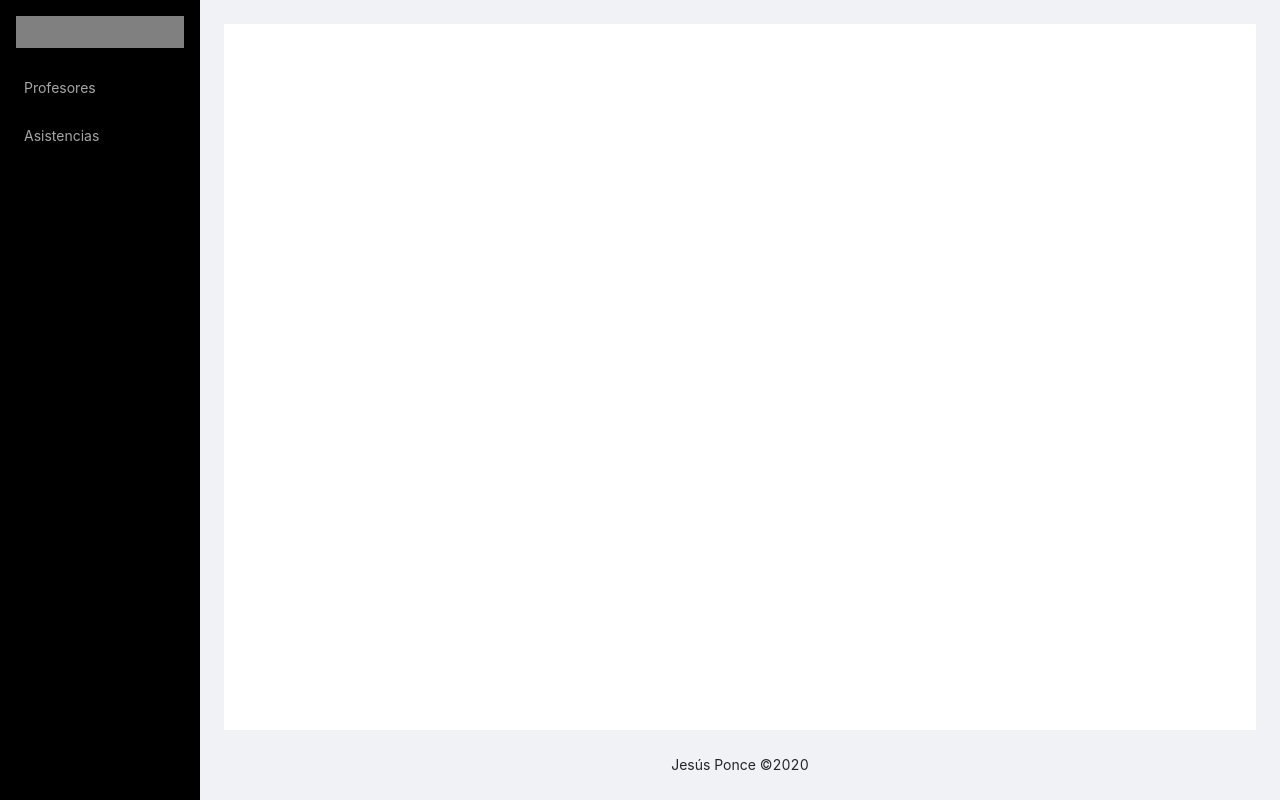
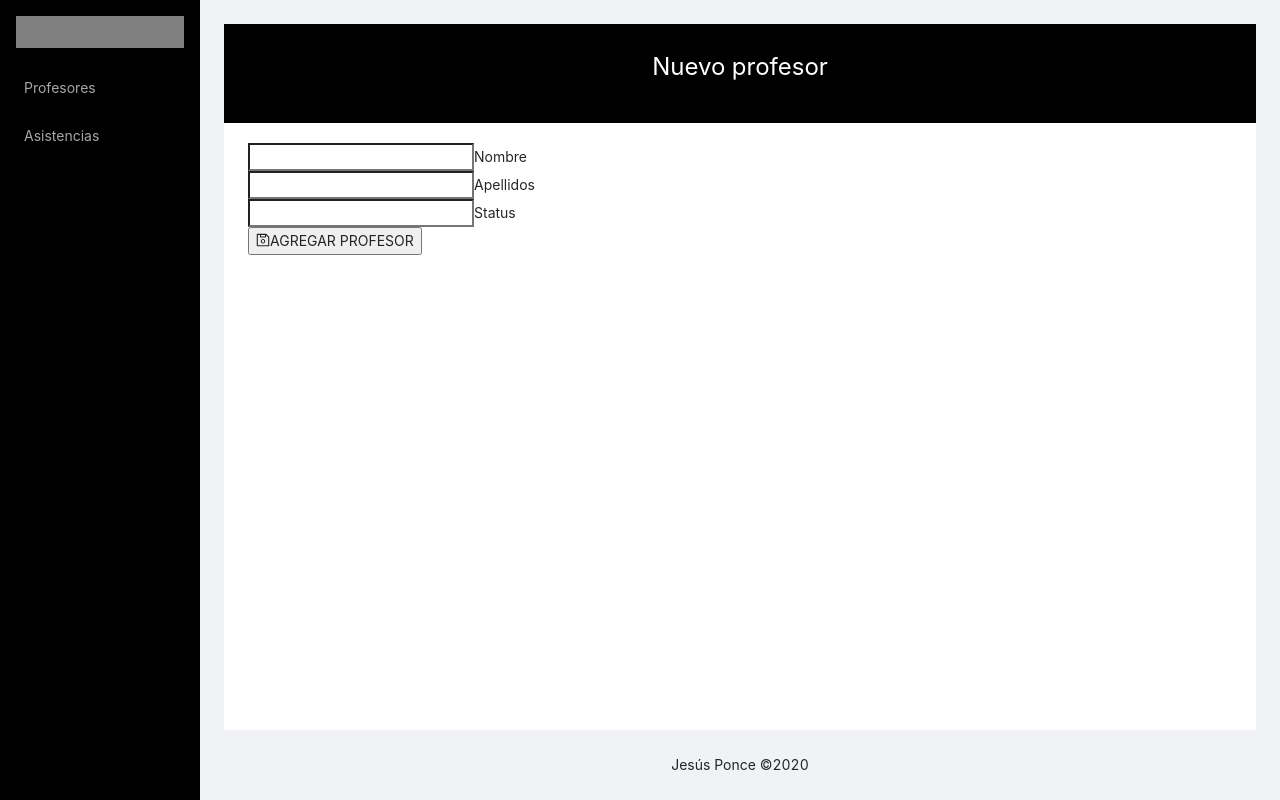
Before and after one commit to JesusEmmanuelPonce/assistances-dash, a React (Create React App) app: page /nuevo-profesor in a window 1280 px wide. Built offline with nearby package versions, Linux system fonts and the light colour scheme; the HTML template or start-up script is replaced by a standard one.

Commit message:
New teacher component added to the router

```diff
--- a/src/routes/Routing.js
+++ b/src/routes/Routing.js
@@ -2,12 +2,14 @@ import React from 'react';
 import { Switch, Route} from 'react-router-dom';
 import Teacher from '../components/teachers/Teacher';
 import Entries from '../components/entries/Entries';
+import NewTeacher from '../components/newTeacher/NewTeacher';
 
 const Routing = () => {
     return(
         <Switch>
             <Route exact path="/profesores" component={Teacher}/>
             <Route exact path="/asistencias" component={Entries}/>
+            <Route exact path="/nuevo-profesor" component={NewTeacher}/>
         </Switch>
     )
 }
```
